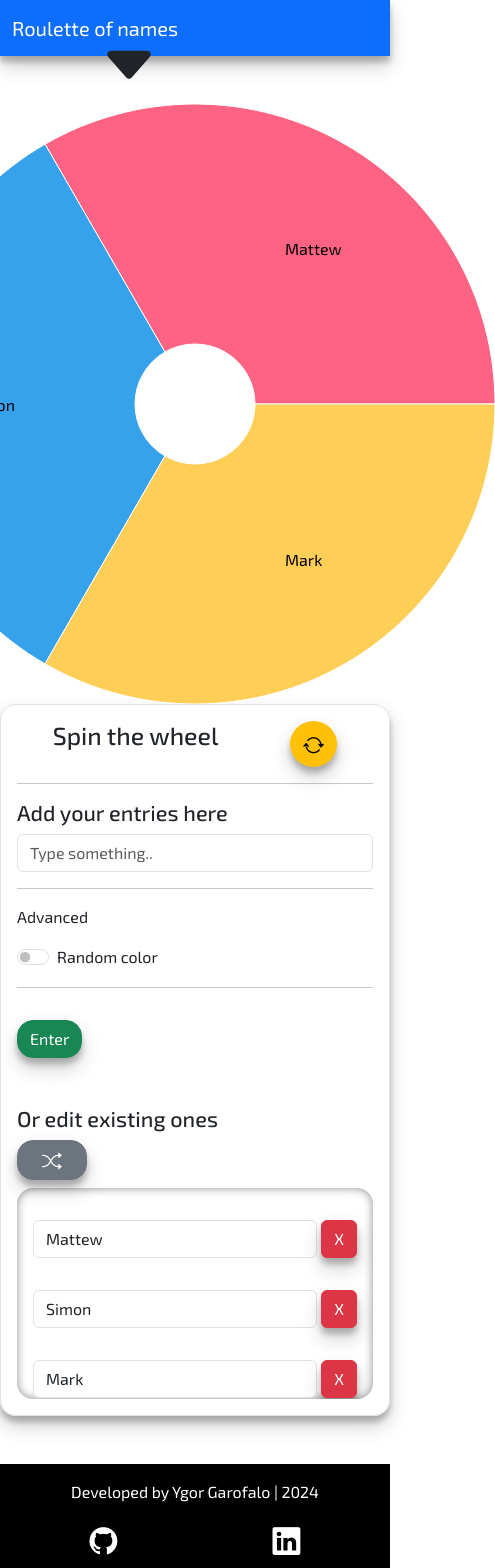
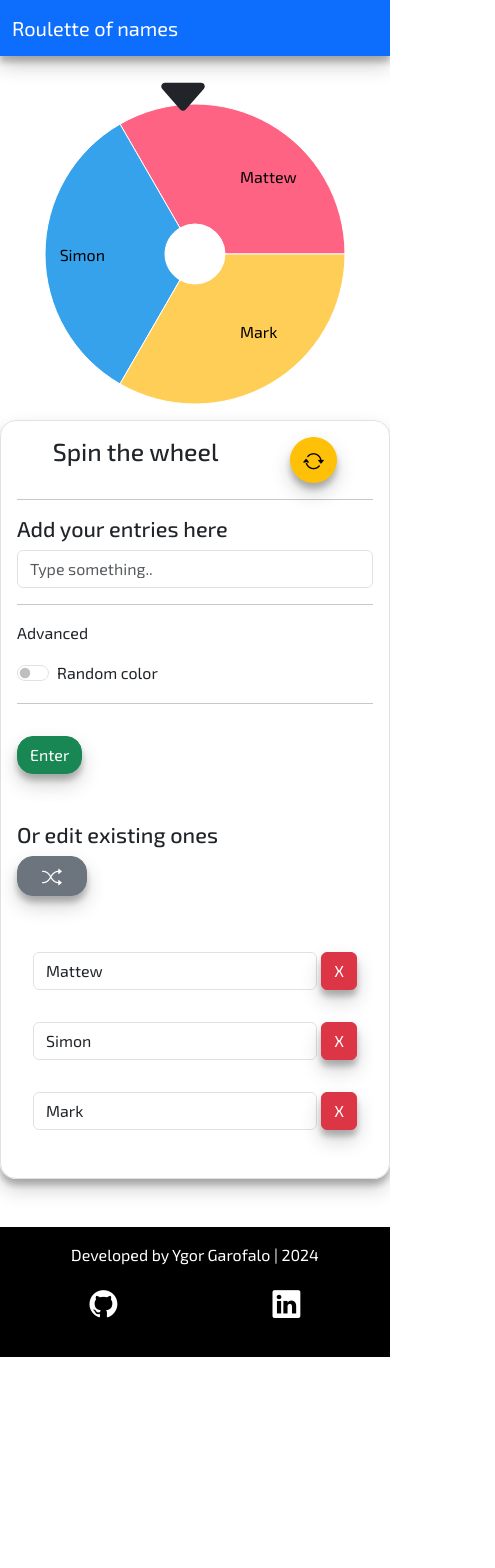
Before and after one commit to iam-Igor/Roulette-of-names, a React (Vite) app: page / in a window 390 px wide. Shown: the top 1568 px of the page, 495 px wide, since content can reach past the window. After the commit the page ends 1357 px from the top, so only its background shows below. Built offline with nearby package versions, Linux system fonts and the light colour scheme.

Commit message:
optimized mobile version

```diff
--- a/src/App.css
+++ b/src/App.css
@@ -34,12 +34,24 @@ button:not(.btn-close) {
   max-height: 25vh;
 }
 
-.shadow-inside {
-  box-shadow: 0 0 10px 0 rgba(0, 0, 0, 0.45) inset;
+@media screen and (max-width: 480px) {
+  .pointer-icon {
+    position: absolute;
+    top: -3.7%;
+    left: -3%;
+
+    z-index: 1;
+    transform: rotate(90deg);
+  }
+
+  .names-form {
+    max-height: 45vh;
+  }
 }
 
 .names-form:hover {
-  box-shadow: 0 0 10px 0 #ffb438 inset;
+  box-shadow: 0px 0px 8px 1px rgba(255, 193, 7, 0.86) !important;
+  border-color: #ffc107 !important;
 }
 
 a {
--- a/src/comps/Main.jsx
+++ b/src/comps/Main.jsx
@@ -1,4 +1,4 @@
-import { useRef, useState } from "react";
+import { useEffect, useRef, useState } from "react";
 import { Button, Col, Container, Form, Modal, Row } from "react-bootstrap";
 import { Cell, Pie, PieChart } from "recharts";
 import { motion } from "framer-motion";
@@ -8,6 +8,7 @@ const Main = () => {
   const [rotationAngle, setRotationAngle] = useState(0);
   const [isAnimating, setIsAnimating] = useState(false);
   const [nameAdded, setNameAdded] = useState("");
+  const [windowWidth, setWindowWidth] = useState(window.innerWidth);
 
   const [isExploding, setIsExploding] = useState(false);
 
@@ -197,6 +198,20 @@ const Main = () => {
     setData(newArray);
   };
 
+  useEffect(() => {
+    const handleResize = () => {
+      setWindowWidth(window.innerWidth);
+    };
+
+    window.addEventListener("resize", handleResize);
+
+    return () => {
+      window.removeEventListener("resize", handleResize);
+    };
+  }, []);
+
+  console.log(windowWidth);
+
   return (
     <Container className="mb-5">
       {isExploding && (
@@ -231,8 +246,8 @@ const Main = () => {
             }}
           >
             <PieChart
-              width={600}
-              height={600}
+              width={windowWidth <= 480 ? 300 : 600}
+              height={windowWidth <= 480 ? 300 : 600}
               className="pie-chart"
               id="pie-chart"
             >
@@ -242,8 +257,8 @@ const Main = () => {
                 data={data}
                 cx="50%"
                 cy="50%"
-                innerRadius={60}
-                outerRadius={300}
+                innerRadius={windowWidth <= 480 ? 30 : 60}
+                outerRadius={windowWidth <= 480 ? 150 : 300}
                 fill="#8884d8"
                 dataKey="value"
                 labelLine={false}
@@ -265,7 +280,7 @@ const Main = () => {
           </motion.div>
         </Col>
 
-        <Col className="col-12 col-md-4 border border-start p-3 rounded-4 shadow-btm">
+        <Col className="col-12 col-md-4 border border-start p-3 rounded-4 shadow-btm mt-3 mt-md-0">
           <div className="d-flex justify-content-around">
             <h2>Spin the wheel</h2>
             <Button
@@ -324,7 +339,7 @@ const Main = () => {
             </Button>
           </Form>
           <h4 className="mt-5">Or edit existing ones</h4>
-          <div className="mb-2">
+          <div className="mb-4 mb-md-3">
             <Button
               className="btn-secondary fs-5 rounded-4 px-4 py-1"
               onClick={randomizeArray}
```
